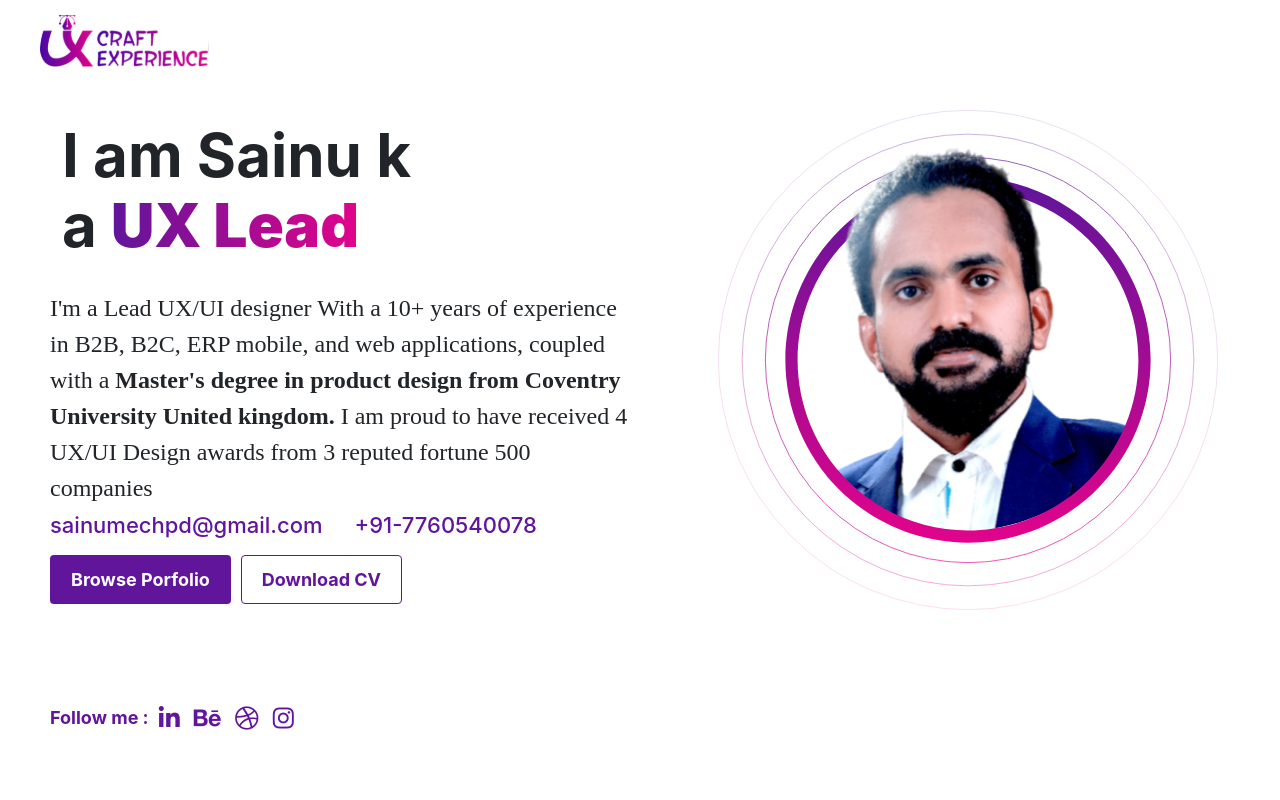
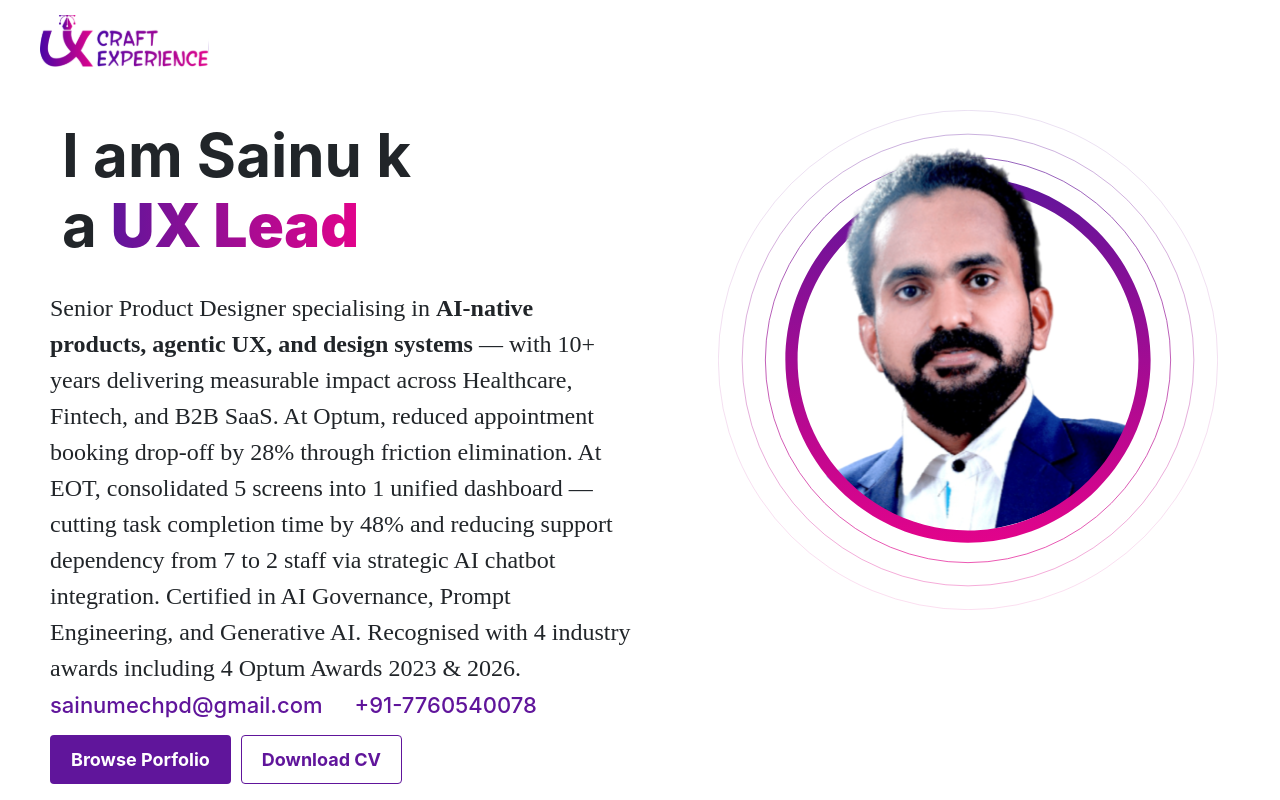
Before and after one commit to JAMSHID12/sainu-portfolio-react, a React (Create React App) app: page / in a window 1280 px wide. Shown: the top 800 px of the page. Built offline with nearby package versions, Linux system fonts and the light colour scheme.

Commit message:
code updates

```diff
--- a/src/sections/about/About.js
+++ b/src/sections/about/About.js
@@ -1,6 +1,7 @@
 import React from "react";
 import './About.css'
 import profileImage from '../../assets/images/sainu.svg'
+import cv from '../../assets/Sainu_Senior_UX_Product_Designer.pdf'
 
 
 export default function About() {
@@ -16,10 +17,13 @@ export default function About() {
                     </div>
                 </div>
 
-                <p className="description"> I'm a Lead UX/UI designer With a 10+ years of experience in B2B, B2C, ERP
-                    mobile, and web applications, coupled with a <strong>Master's degree in product
-                        design from Coventry University United kingdom.</strong>  I am proud to have
-                    received 4 UX/UI Design awards from 3 reputed fortune 500 companies</p>
+                <p className="description"> Senior Product Designer specialising in <strong>AI-native products, agentic UX, and design systems</strong> —
+                with 10+ years delivering measurable impact across Healthcare, Fintech, and B2B SaaS.
+                At Optum, reduced appointment booking drop-off by 28% through friction elimination. At EOT,
+                consolidated 5 screens into 1 unified dashboard — cutting task completion time by 48% and reducing
+                support dependency from 7 to 2 staff via strategic AI chatbot integration. Certified in AI
+                Governance, Prompt Engineering, and Generative AI. Recognised with 4 industry awards including 4
+                Optum Awards 2023 & 2026.</p>
                 <div class="row phone-email">
                     <div class=" col-xl-6 col-lg-8 col-md-10 col-sm-6 email">
                         <p> sainumechpd@gmail.com</p>
@@ -30,7 +34,9 @@ export default function About() {
                 </div>
                 <div className=" dowloadcv-button">
                     <button className="btn browse-portfolio">Browse Porfolio</button>
-                    <button className="btn download-cv">Download CV</button>
+                    <a href={cv} download>
+                        <button className="btn download-cv">Download CV</button>
+                    </a>
                 </div>
                 <div className="follow-me">
                     <p>Follow me : </p>
```
Also changed, not shown: 2 other files (tests, documents, lock files or other folders).
